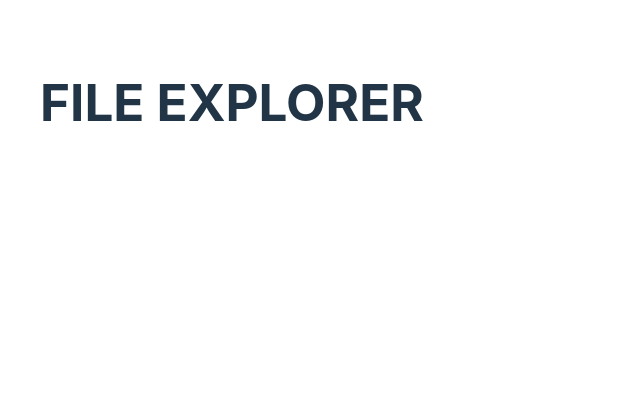
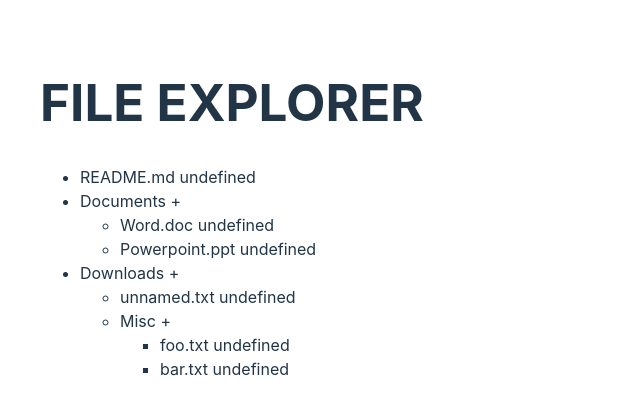
Before and after one commit to mirwais-sanaie/React-Challenges, a React (Vite) app in the folder reactChallenge/: page / in a window 1280 px wide. Shown: the top 414 px of the page, without its empty margins (0-640 px from the left). Built offline with nearby package versions, Linux system fonts and the light colour scheme.

Commit message:
list of item added.(next add functionality)

```diff
--- a/reactChallenge/src/components/Day-3(File Explorer)/FileExplorer.jsx
+++ b/reactChallenge/src/components/Day-3(File Explorer)/FileExplorer.jsx
@@ -1,54 +1,72 @@
-// const data = [
-//     {
-//       id: 1,
-//       name: 'README.md',
-//     },
-//     {
-//       id: 2,
-//       name: 'Documents',
-//       children: [
-//         {
-//           id: 3,
-//           name: 'Word.doc',
-//         },
-//         {
-//           id: 4,
-//           name: 'Powerpoint.ppt',
-//         },
-//       ],
-//     },
-//     {
-//       id: 5,
-//       name: 'Downloads',
-//       children: [
-//         {
-//           id: 6,
-//           name: 'unnamed.txt',
-//         },
-//         {
-//           id: 7,
-//           name: 'Misc',
-//           children: [
-//             {
-//               id: 8,
-//               name: 'foo.txt',
-//             },
-//             {
-//               id: 9,
-//               name: 'bar.txt',
-//             },
-//           ],
-//         },
-//       ],
-//     },
-//   ];
+const data = [
+  {
+    id: 1,
+    name: "README.md",
+  },
+  {
+    id: 2,
+    name: "Documents",
+    children: [
+      {
+        id: 3,
+        name: "Word.doc",
+      },
+      {
+        id: 4,
+        name: "Powerpoint.ppt",
+      },
+    ],
+  },
+  {
+    id: 5,
+    name: "Downloads",
+    children: [
+      {
+        id: 6,
+        name: "unnamed.txt",
+      },
+      {
+        id: 7,
+        name: "Misc",
+        children: [
+          {
+            id: 8,
+            name: "foo.txt",
+          },
+          {
+            id: 9,
+            name: "bar.txt",
+          },
+        ],
+      },
+    ],
+  },
+];
 
 function FileExplorer() {
   return (
     <div>
       <h1>FILE EXPLORER</h1>
+      <ul>
+        {data.map((el) => (
+          <FileItem key={el.id} item={el} />
+        ))}
+      </ul>
     </div>
   );
 }
 
+function FileItem({ item }) {
+  return (
+    <li style={{ cursor: "pointer" }}>
+      {`${item.name} ${item?.children && "+"}`}
+      <ul>
+        {item?.children?.map((el) => (
+          <FileItem key={el.id} item={el} />
+        ))}
+      </ul>
+    </li>
+  );
+}
+
 export default FileExplorer;
```
